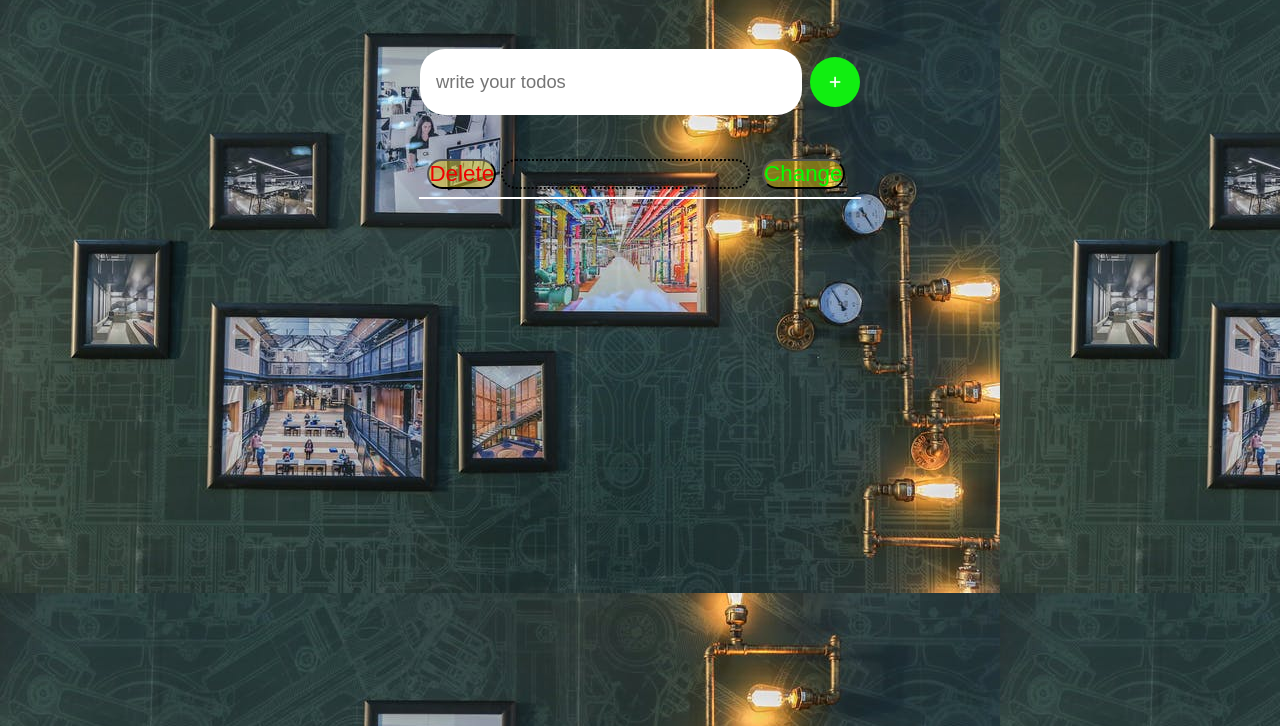
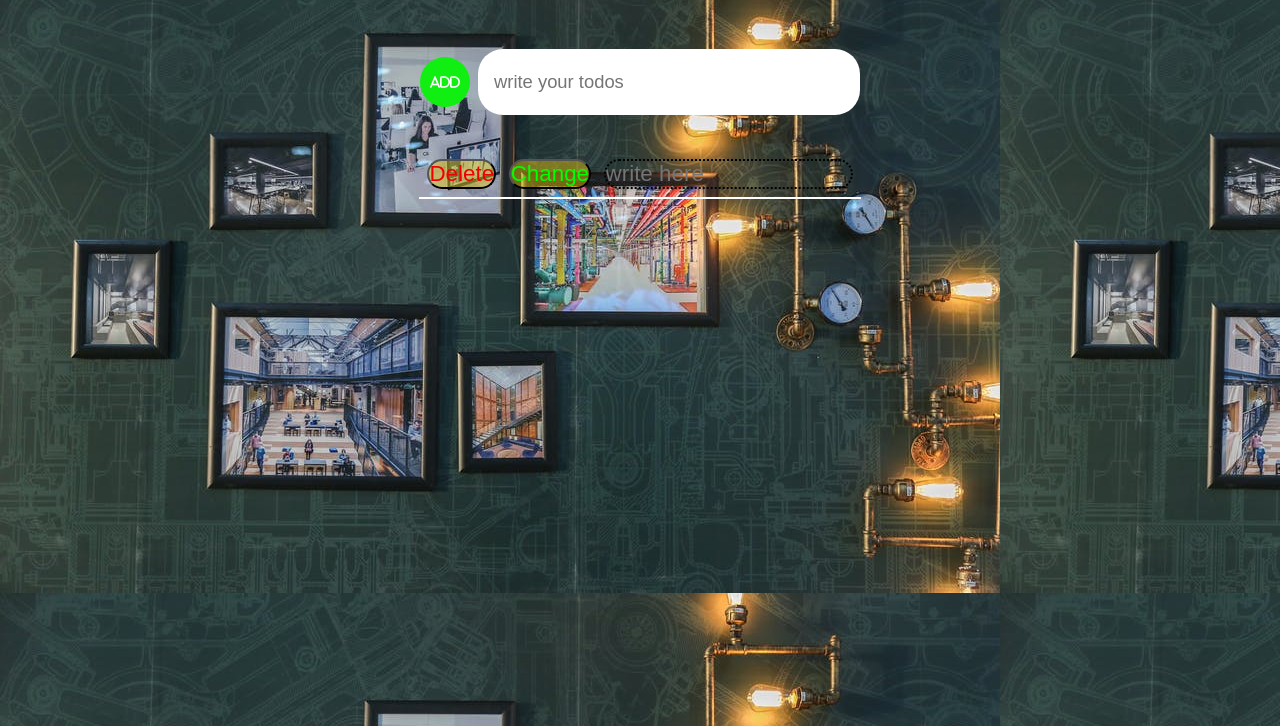
Before and after one commit to Ayaan2907/SimplePracticeMiniProjects, a plain HTML site: page todoApp/index.html in a window 1280 px wide. Shown: the part 74-800 px from the top of the page. Drawn offline with Linux system fonts and the light colour scheme; files whose address does not match are found by name.

Commit message:
modified sequences

```diff
--- a/todoApp/index.html
+++ b/todoApp/index.html
@@ -15,14 +15,14 @@
   <h1> <u class="title"> Simple </u>Todo list</h1>
 
   <div class="inputDiv" id="inputDiv">
+    <button class="addButton"> <i class="fas fa">Add</i></button> <!--button to add-->
     <input type="text" class="input" placeholder="write your todos " id="input" > <!--taking userInput-->
-   <button class="addButton"> <i class="fas fa-plus"></i></button> <!--button to add-->
   </div>
   <div class="container" id="container">
     <div class="item" id="item">
       <button class="deleteButton" id="deleteButton">Delete</button>
-      <input type="text" class="itemInput"  id="itemInput" disabled  >
-    <button class="changeButton" id="changeButton" >Change</button>
+      <button class="changeButton" id="changeButton" >Change</button>
+      <input type="text" class="itemInput"  id="itemInput" placeholder="write here" >
 
     </div>
   </div>
```
